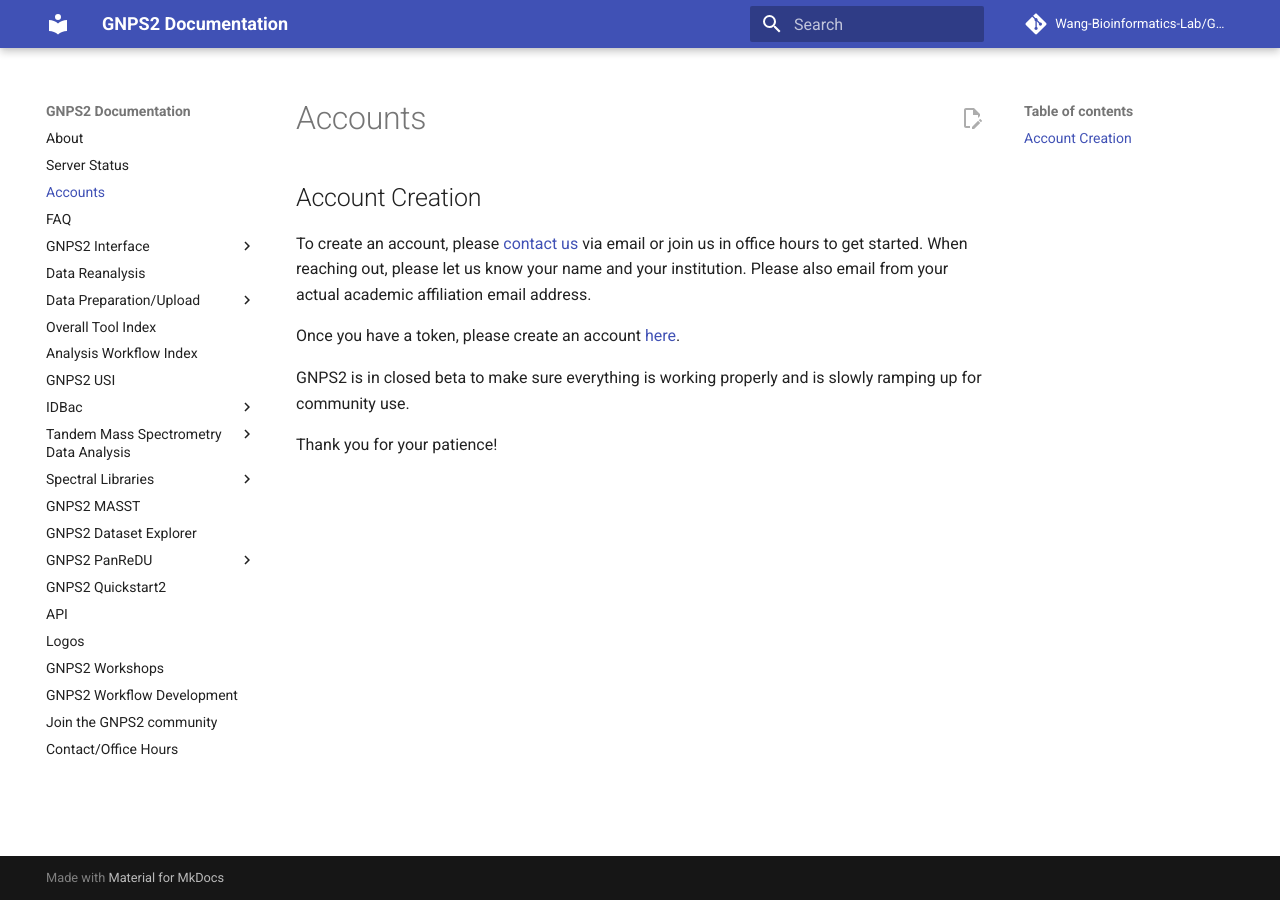
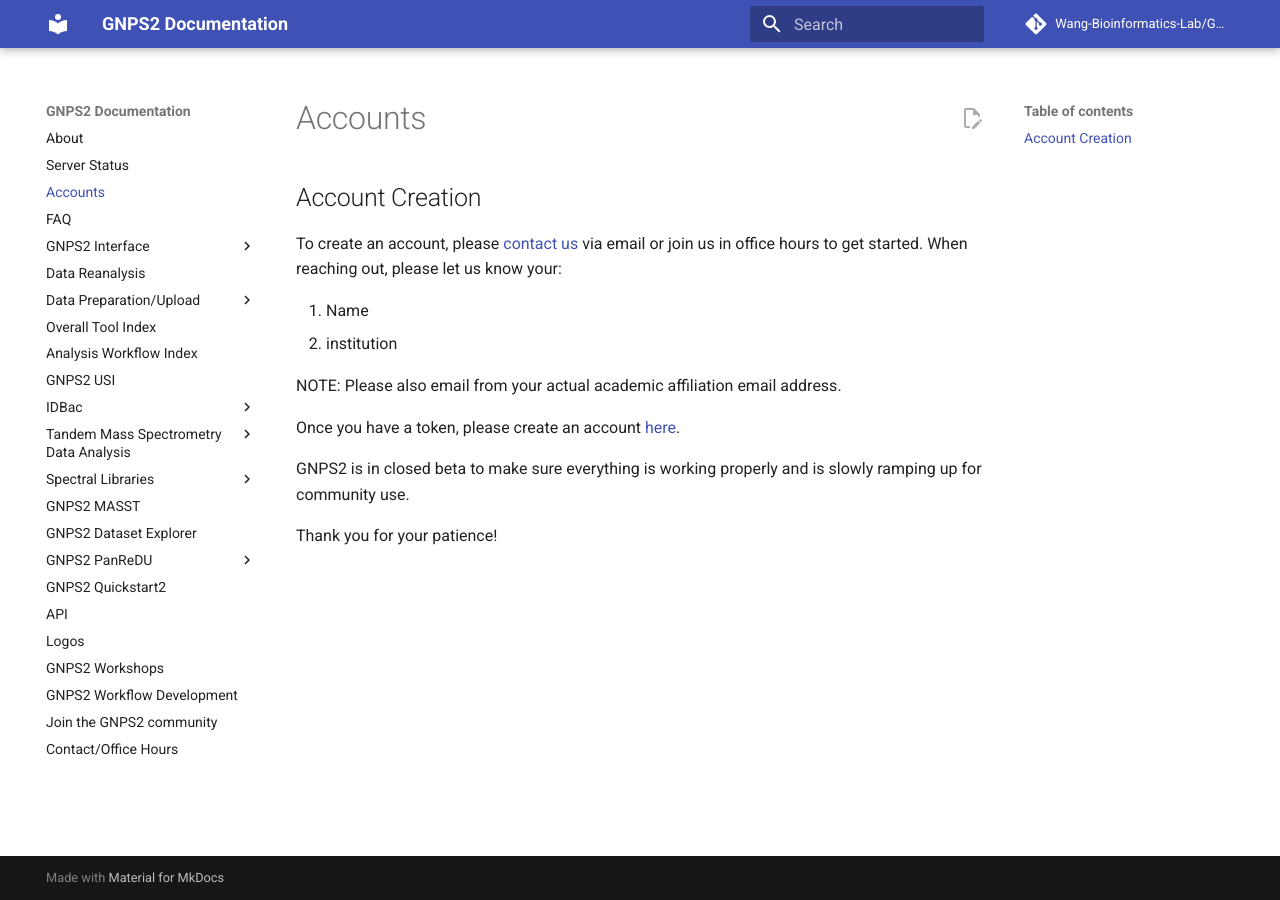
Before and after one commit to Wang-Bioinformatics-Lab/GNPS2_Documentation, an MkDocs documentation site: the page built from docs/accounts.md, in a window 1280 px wide. Built offline with MkDocs 1.6.1 and Material for MkDocs 9.7.7, drawn with Linux system fonts in a browser that asks for light colours; comment, search, counter and statistics services are not loaded.

Commit message:
Update accounts.md

```diff
--- a/docs/accounts.md
+++ b/docs/accounts.md
@@ -1,6 +1,11 @@
 ## Account Creation
 
-To create an account, please [contact us](contact.md) via email or join us in office hours to get started. When reaching out, please let us know your name and your institution. Please also email from your actual academic affiliation email address.
+To create an account, please [contact us](contact.md) via email or join us in office hours to get started. When reaching out, please let us know your:
+
+1. Name
+2. institution
+
+NOTE: Please also email from your actual academic affiliation email address.
 
 Once you have a token, please create an account [here](https://gnps2.org/user/signup).
 
```
